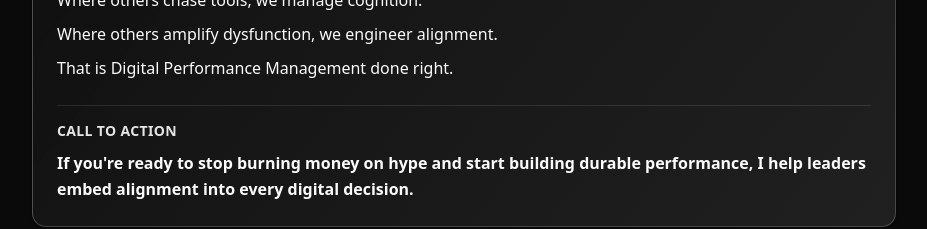
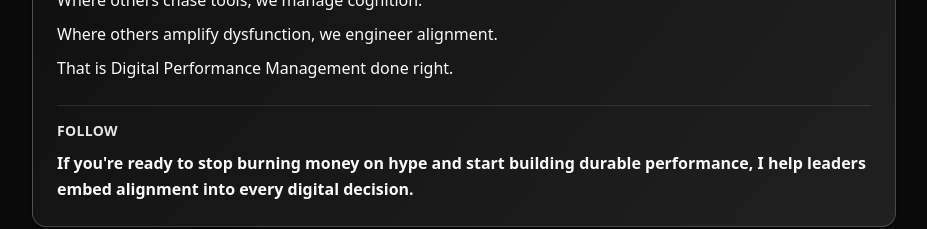
Before and after one commit to profitworx/biosite, a Next.js app: page /professional in a window 1280 px wide. Shown: the part 1700-1929 px from the top of the page, without its empty margins (176-1103 px from the left). Built offline with nearby package versions, Linux system fonts and the light colour scheme; no server answers.

Commit message:
lateset bio

```diff
--- a/src/app/professional/page.tsx
+++ b/src/app/professional/page.tsx
@@ -389,7 +389,7 @@ export default function ProfessionalPage() {
             </div>
             <Separator className="my-4" />
             <div>
-              <h4 className="font-semibold text-primary uppercase tracking-wide text-sm">Call to Action</h4>
+              <h4 className="font-semibold text-primary uppercase tracking-wide text-sm">Follow</h4>
               <p className="mt-2 font-semibold text-foreground">
                 If you&apos;re ready to stop burning money on hype and start building durable performance, I help leaders embed alignment into every digital decision.
               </p>
```
